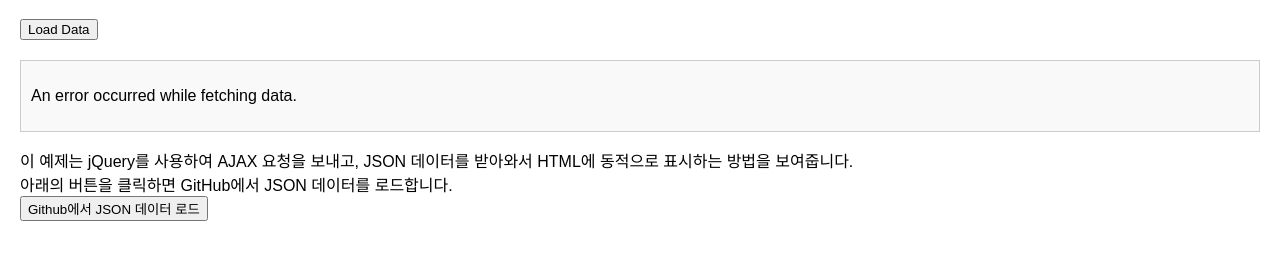
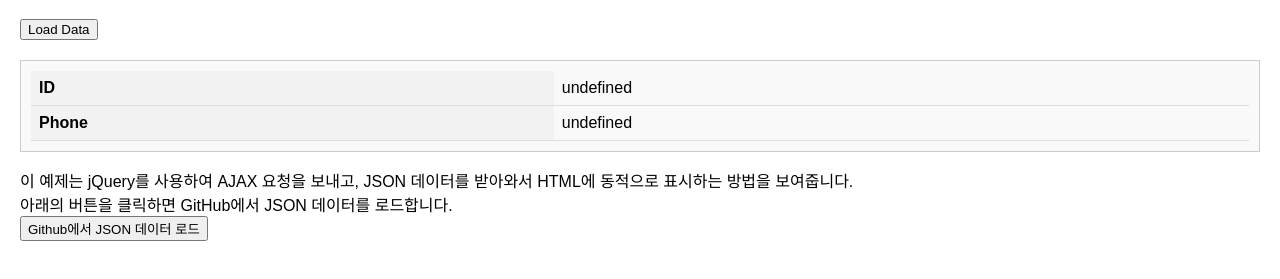
Before and after one commit to istpLdy/istpLdy.github.io, a plain HTML site: page index.html in a window 1280 px wide. Both pictures are taken after a click on the button "Load Data". Shown: the part 61-340 px from the top of the page. Drawn offline with nearby package versions, Linux system fonts and the light colour scheme; no server answers.

Commit message:
Update index.html

```diff
--- a/index.html
+++ b/index.html
@@ -39,7 +39,7 @@ background-color: #f2f2f2;
         $(document).ready(function() {
             $('#loadData').click(function() {
                 $.ajax({
-                    url: 'https://cwisky.github.io/sample.json',
+                    url: 'https://istpldy.github.io/json/members.json',
                     method: 'GET',
                     dataType: 'json',
                 data: {
```
